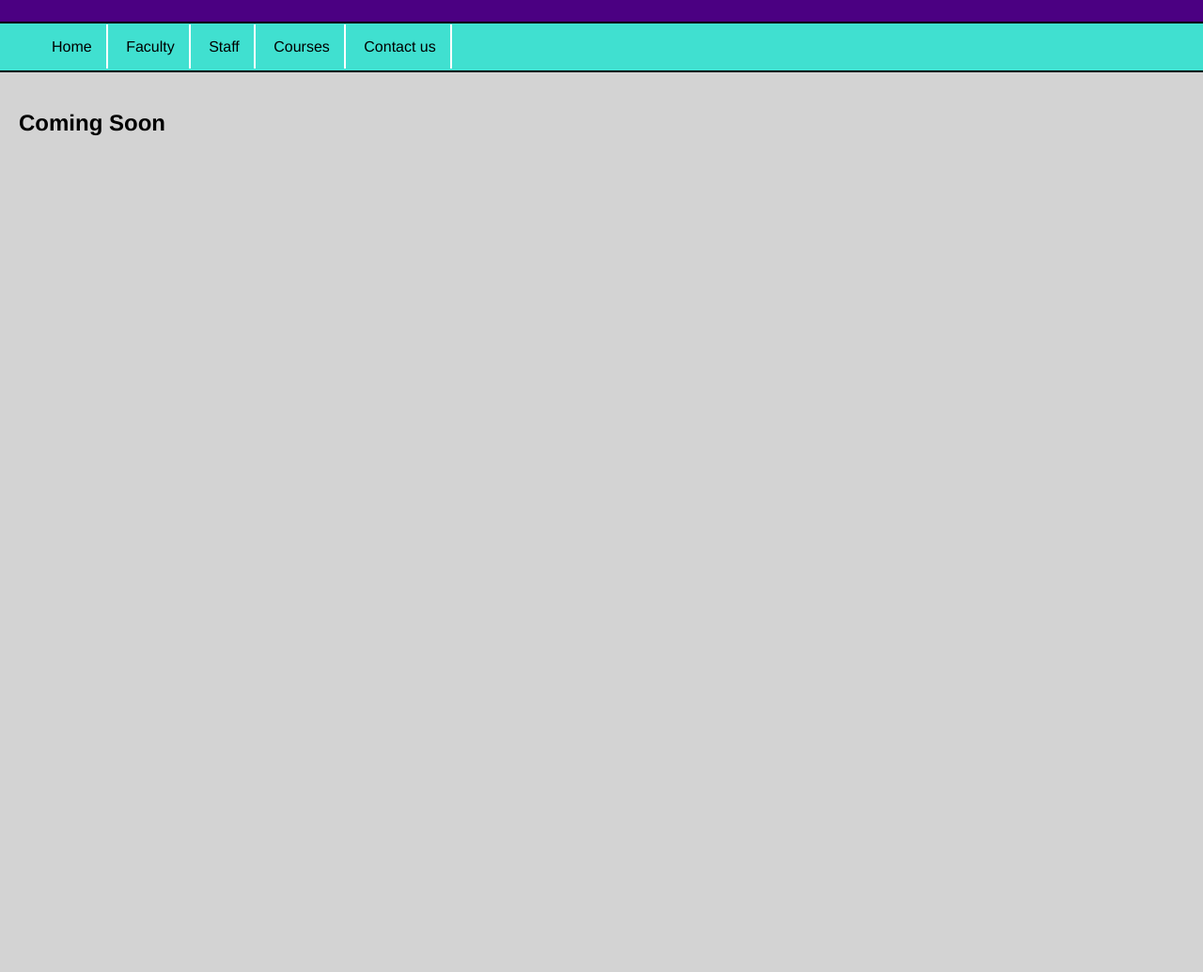
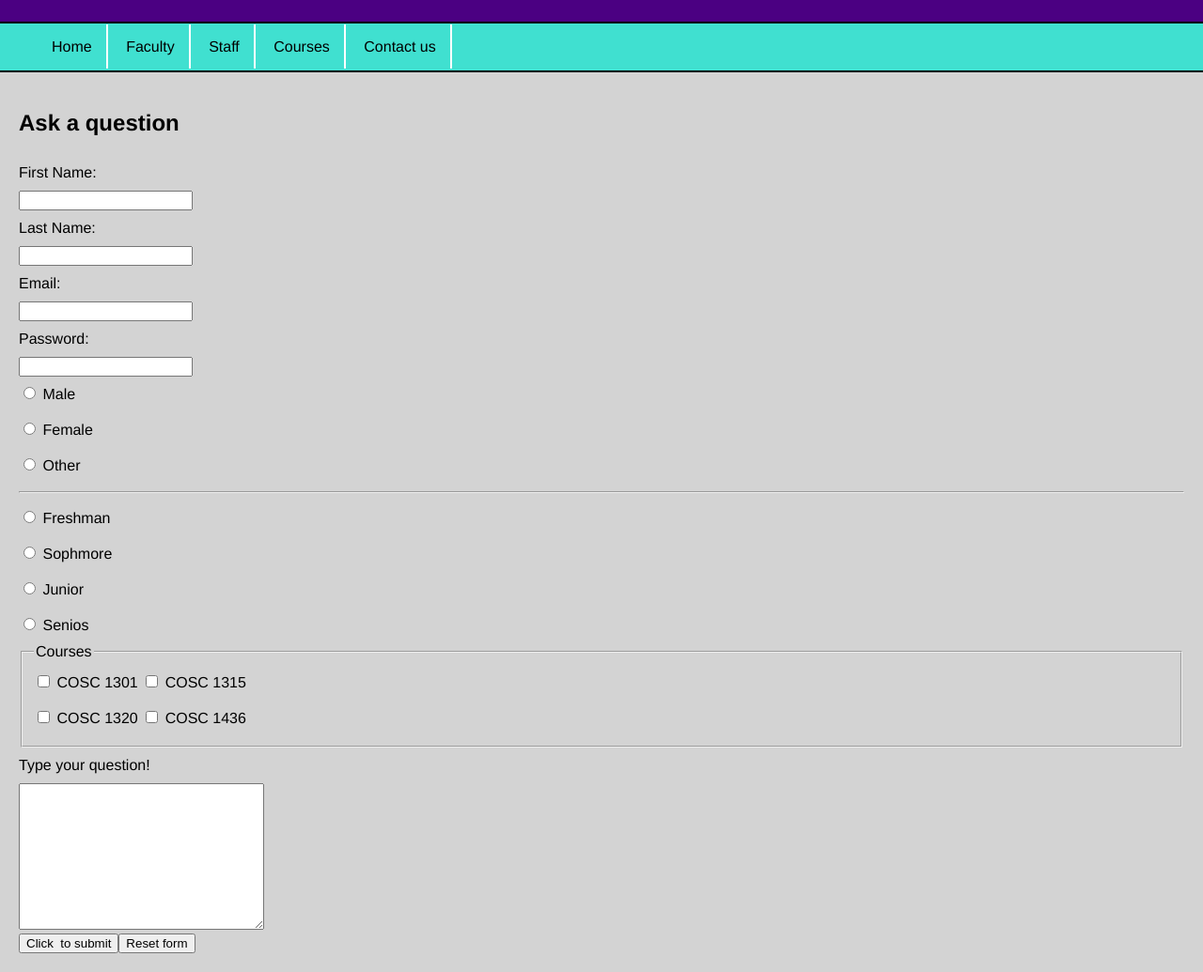
Before and after one commit to jrodr932/jrodr932.github.io, a plain HTML site: page Computer Science/contact.html in a window 1280 px wide. Shown: the part 47-1082 px from the top of the page at 94% size. Before the commit the page ends 800 px from the top, so only its background shows below. Drawn offline with Linux system fonts and the light colour scheme.

Commit message:
Add files via upload

```diff
--- a/Computer Science/contact.html
+++ b/Computer Science/contact.html
@@ -20,7 +20,71 @@
         </nav>
 
         <section>
-          <h1>Coming Soon</h1>
+          <h1>Ask a question</h1>
+            <form action="action_page.php" method="GET" target="_blank">
+                <label for="firstName">First Name:</label><br>
+                <input type="text" id="firstName" name="firstName"><br>
+
+                <label for="lastName">Last Name:</label><br>
+                <input type="text" id="lastName" name="lastName"><br>
+
+                <label for="email">Email:</label><br>
+                <input type="email" id="email" name="email"><br>
+
+                <label for="password">Password:</label><br>
+                <input type="password" id="password" name="password"><br>
+
+                <!---Gender Radio buttons-->
+                <input type="radio" id="male" name="gender" value="male">
+                <label for="male">Male</label><br>
+
+                <input type="radio" id="female" name="gender" value="female">
+                <label for="female">Female</label><br>
+
+                <input type="radio" id="other" name="gender" value="other">
+                <label for="other">Other</label><br>
+                <hr>
+
+                <!--Classification Radio Buttons-->
+                <input type="radio" id="freshman" name="classification" value="freshman">
+                <label for="freshman">Freshman</label><br>
+
+                <input type="radio" id="sophmore" name="classification" value="sophmore">
+                <label for="sophmore">Sophmore</label><br>
+
+                <input type="radio" id="junior" name="classification" value="junior">
+                <label for="junior">Junior</label><br>
+
+                <input type="radio" id="senior" name="classification" value="senior">
+                <label for="senior">Senios</label><br>
+
+                <!--Checkboxes for courses-->
+                <fieldset>
+                    <legend>Courses</legend>
+                    <input type="checkbox" id="cosc1301" name="cosc1301" value="cosc1301">
+                    <label for="cosc1301">COSC 1301</label>
+
+                    <input type="checkbox" id="cosc1315" name="cosc1315" value="cosc1315">
+                    <label for="cosc1315">COSC 1315</label> <br>
+
+                    <input type="checkbox" id="cosc1320" name="cosc1320" value="cosc1320">
+                    <label for="cosc1320">COSC 1320</label>
+
+                    <input type="checkbox" id="cosc1436" name="cosc1436" value="cosc1436">
+                    <label for="cosc1436">COSC 1436</label>
+
+                </fieldset>
+
+                <label for="question">Type your question!</label><br>
+                <textarea name="question" id="question" rows="10" cols="30">
+
+                </textarea>
+                <br>
+
+
+                <input type="submit" value="Click  to submit"><input type="reset" value="Reset form">
+            </form>
+
         </section>
     </body>
 </html>
--- a/Computer Science/style.css
+++ b/Computer Science/style.css
@@ -81,3 +81,9 @@ img:hover {
 dd {
     padding-bottom: 20px;
 }
+
+label {
+    display: inline-block;
+    margin-bottom: 10px;
+    margin-top: 10px;
+}
```
